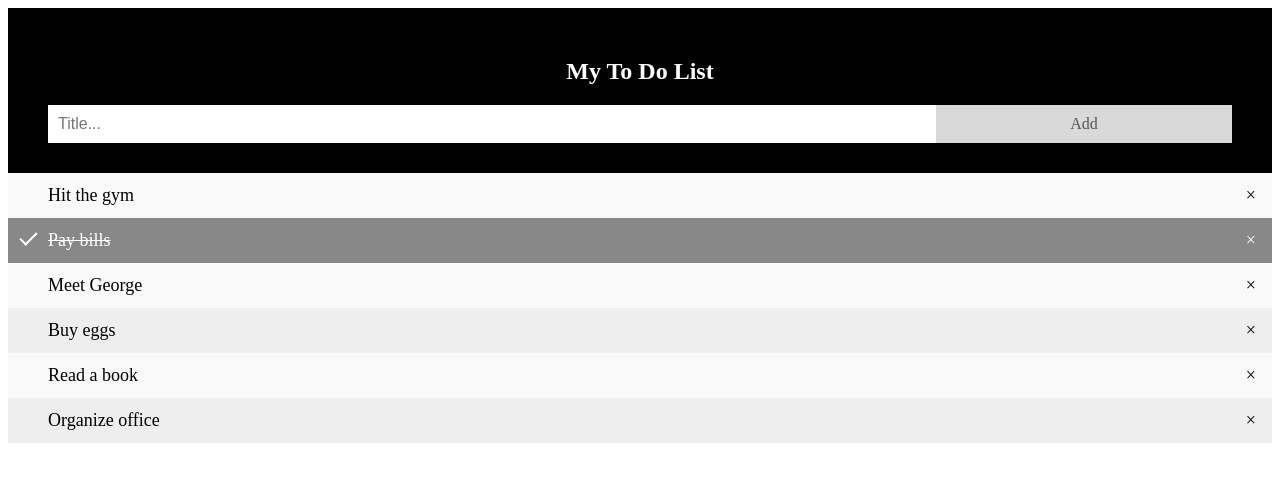
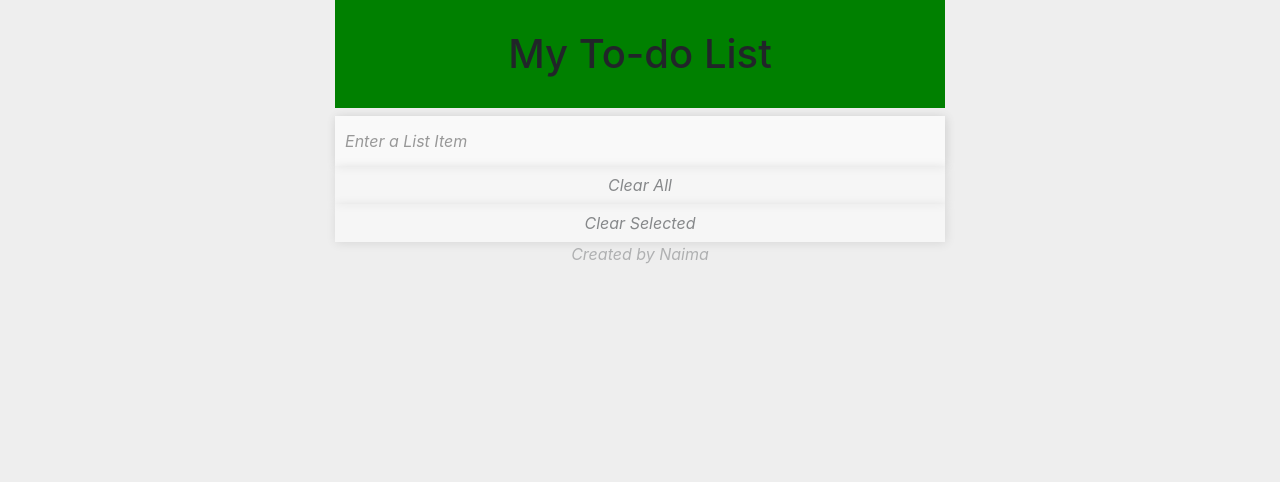
Before and after one commit to naima-shk/Vanilla-web-projects, a plain HTML site: page Todo In Vanilla JS/index.html in a window 1280 px wide. Drawn offline with nearby package versions, Linux system fonts and the light colour scheme.

Commit message:
'new-folder'

```diff
--- a/Todo In Vanilla JS/index.html
+++ b/Todo In Vanilla JS/index.html
@@ -7,20 +7,45 @@
     <link rel="stylesheet" href="style.css" />
   </head>
   <body>
-    <div id="myDIV" class="header">
-      <h2>My To Do List</h2>
-      <input type="text" id="myInput" placeholder="Title..." />
-      <span onclick="newElement()" class="addBtn">Add</span>
+    <link
+      href="https://cdn.rawgit.com/twbs/bootstrap/v4-dev/dist/css/bootstrap.css"
+      rel="stylesheet"
+    />
+
+    <div class="container">
+      <h1 class="text-center">My To-do List</h1>
+
+      <div class="row list-head">
+        <div class="col-md-12">
+          <input
+            type="text"
+            placeholder="Enter a List Item"
+            style="width: 100%"
+            id="todoTextInput"
+            onkeyup="handlers.addTodo(event)"
+          />
+        </div>
+      </div>
+
+      <div class="row list-container">
+        <div class="col-md-12">
+          <ul id="todoList"></ul>
+        </div>
+      </div>
+      <div class="row">
+        <div class="col-md-12">
+          <button class="btn" style="width: 100%" id="clearAll">
+            Clear All
+          </button>
+          <button class="btn" style="width: 100%">Clear Selected</button>
+        </div>
+      </div>
+      <div class="row">
+        <div class="col-md-12">
+          <p class="text-center"><i>Created by Naima</i></p>
+        </div>
+      </div>
     </div>
-
-    <ul id="myUL">
-      <li>Hit the gym</li>
-      <li class="checked">Pay bills</li>
-      <li>Meet George</li>
-      <li>Buy eggs</li>
-      <li>Read a book</li>
-      <li>Organize office</li>
-    </ul>
     <script src="index.js"></script>
   </body>
 </html>
--- a/Todo In Vanilla JS/index.js
+++ b/Todo In Vanilla JS/index.js
@@ -1,58 +1,188 @@
-var myNodelist = document.getElementsByTagName("LI");
-var i;
-for (i = 0; i < myNodelist.length; i++) {
-  var span = document.createElement("SPAN");
-  var txt = document.createTextNode("\u00D7");
-  span.className = "close";
-  span.appendChild(txt);
-  myNodelist[i].appendChild(span);
-}
+const todoList = {
+  todos: [],
 
-// Click on a close button to hide the current list item
-var close = document.getElementsByClassName("close");
-var i;
-for (i = 0; i < close.length; i++) {
-  close[i].onclick = function() {
-    var div = this.parentElement;
-    div.style.display = "none";
-  };
-}
+  addTodo: function(todoText) {
+    this.todos.push({
+      todoText: todoText,
+      completed: false
+    });
+    view.displayTodos();
+  },
 
-// Add a "checked" symbol when clicking on a list item
-var list = document.querySelector("ul");
-list.addEventListener(
-  "click",
-  function(ev) {
-    if (ev.target.tagName === "LI") {
-      ev.target.classList.toggle("checked");
+  changeTodo: function(position, newTodoText) {
+    this.todos[position].todoText = newTodoText;
+    view.displayTodos();
+  },
+
+  deleteTodo: function(position) {
+    this.todos.splice(position, 1);
+    view.displayTodos();
+  },
+
+  toggleCompleted: function(position) {
+    let todo = this.todos[position];
+    todo.completed = !todo.completed;
+  },
+
+  toggleAll: function() {
+    const allTodos = this.todos.length;
+    let completedTodos = 0;
+
+    for (let i = 0; i < allTodos; i++) {
+      if (this.todos[i].completed === true) {
+        completedTodos++;
+      }
+    }
+
+    if (completedTodos === allTodos) {
+      for (let i = 0; i < allTodos; i++) {
+        this.todos[i].completed = false;
+      }
+    } else {
+      for (let i = 0; i < allTodos; i++) {
+        this.todos[i].completed = true;
+      }
+    }
+
+    view.displayTodos();
+  }
+};
+
+const handlers = {
+  toggleAll: function() {
+    todoList.toggleAll();
+  },
+
+  addTodo: function(e) {
+    if (e.keyCode === 13) {
+      e.preventDefault(); // Ensure it is only this code that run
+      let todoTextInput = document.getElementById("todoTextInput");
+      todoList.addTodo(todoTextInput.value);
+      todoTextInput.value = "";
     }
   },
-  false
-);
 
-// Create a new list item when clicking on the "Add" button
-function newElement() {
-  var li = document.createElement("li");
-  var inputValue = document.getElementById("myInput").value;
-  var t = document.createTextNode(inputValue);
-  li.appendChild(t);
-  if (inputValue === "") {
-    alert("You must write something!");
-  } else {
-    document.getElementById("myUL").appendChild(li);
+  deleteTodo: function(position) {
+    todoList.deleteTodo(position);
   }
-  document.getElementById("myInput").value = "";
+};
 
-  var span = document.createElement("SPAN");
-  var txt = document.createTextNode("\u00D7");
-  span.className = "close";
-  span.appendChild(txt);
-  li.appendChild(span);
+const view = {
+  displayTodos: function() {
+    let todosUl = document.getElementById("todoList");
+    todosUl.innerHTML = "";
 
-  for (i = 0; i < close.length; i++) {
-    close[i].onclick = function() {
-      var div = this.parentElement;
-      div.style.display = "none";
-    };
+    for (let i = 0; i < todoList.todos.length; i++) {
+      let todoLi = document.createElement("li");
+      let todoLiText = document.createElement("input");
+      todoLiText.type = "text";
+      todoLiText.disabled = true;
+      todoLiText.id = "textInput";
+      let todoTextWithCompletion = todoList.todos[i].todoText;
+      let check = document.createElement("input");
+      check.type = "checkbox";
+      check.id = "checkbox";
+      check.className = "checkbox";
+      check.checked = "";
+
+      todoLi.id = i;
+      todoLiText.value = todoTextWithCompletion;
+      todoLi.appendChild(check);
+      todoLi.appendChild(todoLiText);
+      todoLi.appendChild(this.createDeleteButton());
+      todoLi.appendChild(this.createEditButton());
+      todosUl.appendChild(todoLi);
+
+      if (document.getElementById("checkbox").checked === true) {
+        todoList.toggleCompleted(i);
+      }
+      if (todoList.todos[i].completed === true) {
+        todoLiText.style.textDecoration = "line-through";
+      }
+    }
+  },
+
+  createDeleteButton: function() {
+    let deleteButton = document.createElement("a");
+    deleteButton.href = "#";
+    deleteButton.textContent = "Delete";
+    deleteButton.className = "x";
+    return deleteButton;
+  },
+
+  createEditButton: function() {
+    let editButton = document.createElement("a");
+    editButton.href = "#";
+    editButton.textContent = "edit";
+    editButton.className = "edit";
+    return editButton;
+  },
+
+  setUpEventListeners: function() {
+    let todosUl = document.getElementById("todoList");
+
+    todosUl.addEventListener("click", event => {
+      let elementClicked = event.target;
+
+      if (elementClicked.className === "x") {
+        handlers.deleteTodo(parseInt(elementClicked.parentNode.id));
+      }
+    });
+
+    // Edit List Item
+    todosUl.addEventListener("click", event => {
+      let elementClicked = event.target;
+      let position = elementClicked.parentNode.id;
+
+      if (elementClicked.className === "edit") {
+        let input = document.getElementById("textInput");
+
+        input.disabled = false;
+        input.className += " activeTextInput ";
+
+        input.focus();
+        input.select();
+
+        input.addEventListener("keyup", event => {
+          let elementClicked = event.target;
+
+          if (event.keyCode === 13) {
+            let textInput = input.value;
+            input.disabled = true;
+            input.classList.remove("activeTextInput");
+            todoList.changeTodo(position, textInput);
+          }
+        });
+      }
+    });
+
+    // Line through on check
+    todosUl.addEventListener("click", event => {
+      let elementClicked = event.target;
+      let position = elementClicked.parentNode.id;
+      let check = document.getElementById("checkbox");
+      let myStorage = windows.localStorage;
+      if (elementClicked.className === "checkbox") {
+        todoList.toggleCompleted(position);
+        check.checked = true;
+      }
+    });
+
+    //Delete All
+    let clearAll = document.getElementById("clearAll");
+
+    clearAll.addEventListener("click", event => {
+      todoList.todos.splice(0, todoList.todos.length);
+      view.displayTodos();
+    });
+
+    // TODO Delete Selected
   }
-}
+};
+
+view.setUpEventListeners();
+
+// Store
+localStorage.setItem("key", "value");
+// Retrieve
+document.getElementById("result").innerHTML = localStorage.getItem("value");
--- a/Todo In Vanilla JS/style.css
+++ b/Todo In Vanilla JS/style.css
@@ -1,114 +1,117 @@
-/* Include the padding and border in an element's total width and height */
 * {
   box-sizing: border-box;
 }
 
-/* Remove margins and padding from the list */
-ul {
+body {
   margin: 0;
-  padding: 0;
+  height: 100%;
 }
 
-/* Style the list items */
-ul li {
-  cursor: pointer;
-  position: relative;
-  padding: 12px 8px 12px 40px;
-  background: #eee;
-  font-size: 18px;
-  transition: 0.2s;
-
-  /* make the list items unselectable */
-  -webkit-user-select: none;
-  -moz-user-select: none;
-  -ms-user-select: none;
-  user-select: none;
+body {
+  background-color: #eeeeee !important;
 }
 
-/* Set all odd list items to a different color (zebra-stripes) */
-ul li:nth-child(odd) {
-  background: #f9f9f9;
-}
-
-/* Darker background-color on hover */
-ul li:hover {
-  background: #ddd;
-}
-
-/* When clicked on, add a background color and strike out text */
-ul li.checked {
-  background: #888;
-  color: #fff;
-  text-decoration: line-through;
-}
-
-/* Add a "checked" mark when clicked on */
-ul li.checked::before {
-  content: "";
-  position: absolute;
-  border-color: #fff;
-  border-style: solid;
-  border-width: 0 2px 2px 0;
-  top: 10px;
-  left: 16px;
-  transform: rotate(45deg);
-  height: 15px;
-  width: 7px;
-}
-
-/* Style the close button */
-.close {
-  position: absolute;
-  right: 0;
-  top: 0;
-  padding: 12px 16px 12px 16px;
-}
-
-.close:hover {
+h1 {
   background-color: green;
-  color: white;
-}
-
-/* Style the header */
-.header {
-  background-color: black;
   padding: 30px 40px;
-  color: white;
+  color: blcak;
   text-align: center;
 }
 
-/* Clear floats after the header */
-.header:after {
-  content: "";
-  display: table;
-  clear: both;
+p {
+  opacity: 0.3;
 }
 
-/* Style the input */
-input {
-  margin: 0;
+.container {
+  min-height: 70%;
+  display: flex;
+  justify-content: center;
+  flex-direction: column;
+  width: 50% !important;
+}
+#todoTextInput {
+  background-color: white;
+  opacity: 0.7;
+  box-shadow: 1px 1px 10px rgba(5, 5, 5, 0.2);
+  height: 50px;
+  padding: 10px;
   border: none;
-  border-radius: 0;
-  width: 75%;
-  padding: 10px;
-  float: left;
-  font-size: 16px;
+  font-style: italic;
 }
 
-/* Style the "Add" button */
-.addBtn {
-  padding: 10px;
-  width: 25%;
-  background: #d9d9d9;
-  color: #555;
-  float: left;
-  text-align: center;
-  font-size: 16px;
-  cursor: pointer;
-  transition: 0.3s;
-  border-radius: 0;
+ul {
+  display: flex;
+  flex-direction: column;
+  padding: 0;
+  margin: 0;
 }
 
-.addBtn:hover {
-  background-color: #bbb;
+li {
+  list-style-type: none !important;
+  border-bottom: 1px solid rgba(5, 5, 5, 0.1);
+  padding: 10px;
+  background-color: white;
+  box-shadow: 1px 1px 10px rgba(5, 5, 5, 0.2);
+  min-width: inherit;
 }
+li a {
+  float: right;
+  padding-right: 10px;
+  opacity: 0.3 !important;
+  transition: 0.2s;
+}
+
+li a:hover {
+  opacity: 1 !important;
+}
+
+input {
+  border: none;
+  border-bottom: 1px solid rgba(5, 5, 5, 0.01);
+  background-color: inherit;
+}
+li input[type="text"] {
+  padding: none;
+  border: none;
+  width: 80%;
+  margin-left: 10px;
+  transition: 0.5s;
+}
+
+.activeTextInput {
+  box-shadow: 1px 1px 10px rgba(5, 5, 5, 0.1);
+  padding: 10px !important;
+}
+
+input[type="text"] {
+  background-color: inherit;
+  border: none;
+  border-bottom: 1px solid rgba(5, 5, 5, 0.01);
+  padding: 0;
+}
+input:focus {
+  outline: none;
+}
+
+input:checked + input[type="text"] {
+  text-decoration: line-through;
+  opacity: 0.5;
+}
+
+.btn {
+  background-color: white !important;
+  border-radius: 0 !important;
+  padding: 0;
+  box-shadow: 1px 1px 10px rgba(5, 5, 5, 0.2);
+  margin-top: -2px !important;
+  font-style: italic;
+  opacity: 0.5;
+}
+#clearAll {
+  margin-top: -21px !important;
+}
+
+.hidden {
+  display: none !important;
+  background-color: red !important;
+}
```
